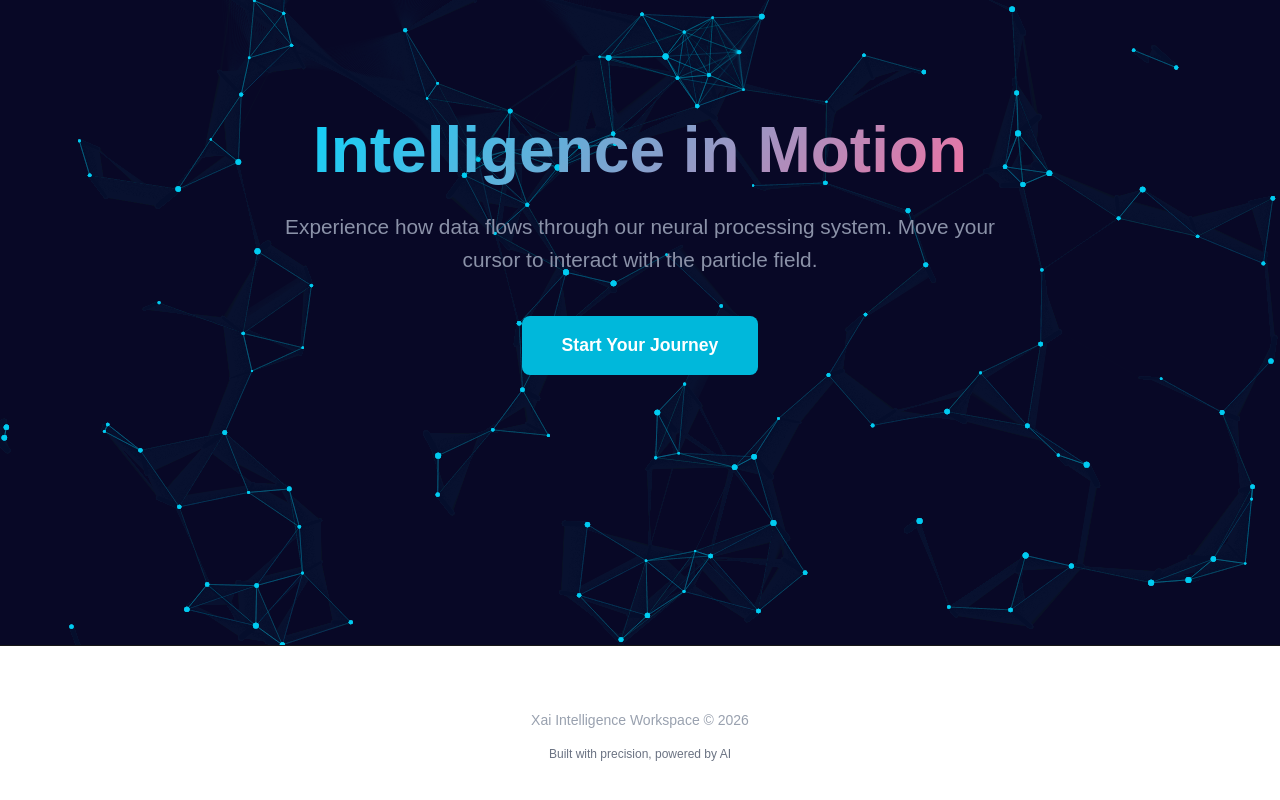
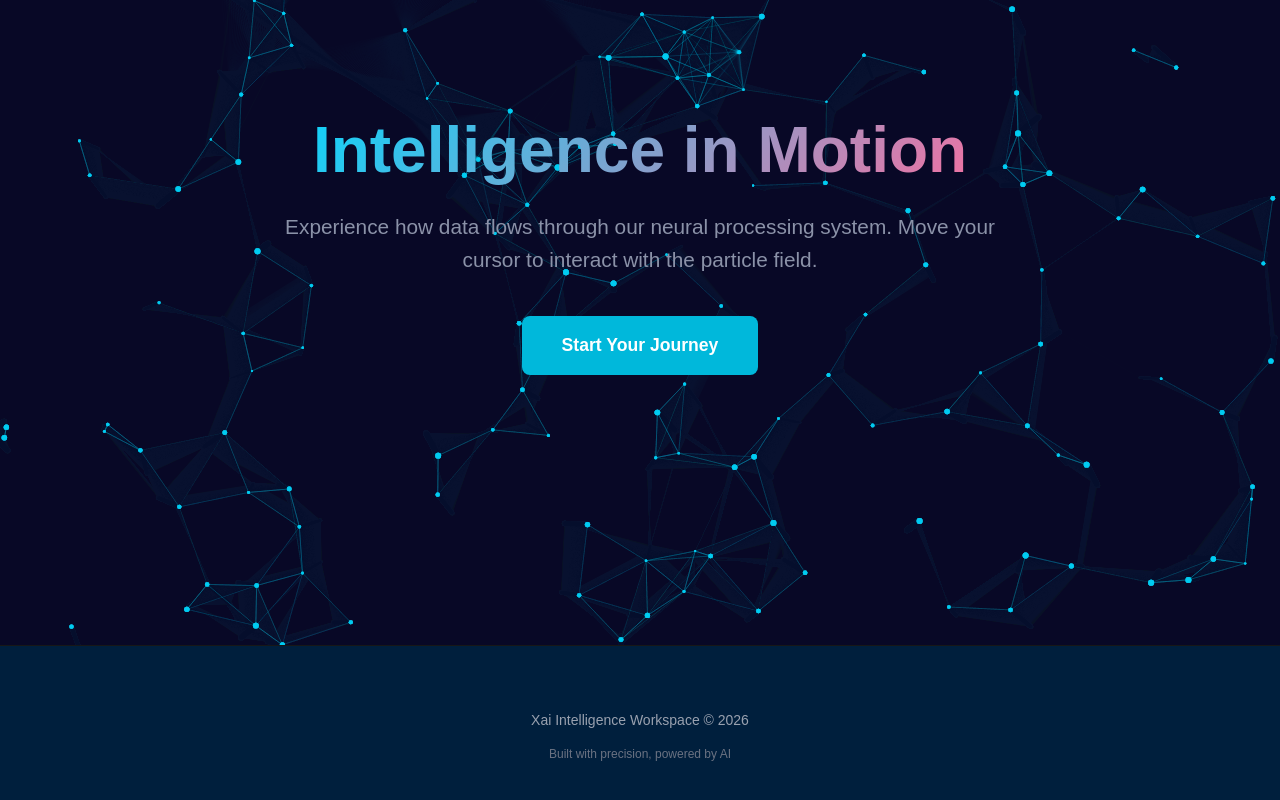
Before and after one commit to isratbiswas/Xai-Intelligence-Workspace, a Next.js app: page / in a window 1280 px wide. Shown: the part 1767-2567 px from the top of the page. Built offline with nearby package versions, Linux system fonts and the light colour scheme; a web font is replaced by a local one.

Commit message:
footer modify complete

```diff
--- a/src/components/modules/shered/Footer.jsx
+++ b/src/components/modules/shered/Footer.jsx
@@ -2,7 +2,7 @@
 
 export default function Footer() {
   return (
-    <footer className="py-16 px-8 text-center border-t border-accent/15 bg-secondary">
+    <footer className="py-16 px-8 text-center border-t border-accent/15 bg-[#001F3D]">
       <p className="font-mono text-gray-400 text-sm mb-4">
         Xai Intelligence Workspace © 2026
       </p>
```
